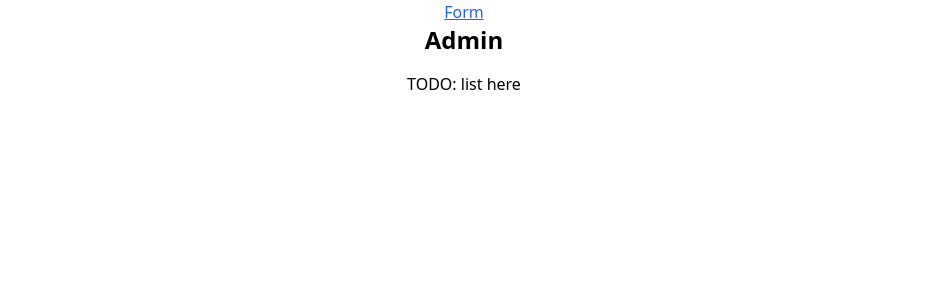
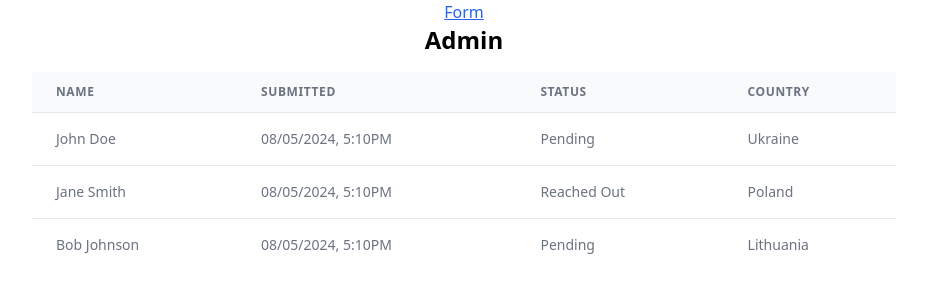
Before and after one commit to serg-mo/alma, a Next.js app: page /admin in a window 1280 px wide. Shown: the top 300 px of the page, without its empty margins (176-1103 px from the left). Built offline with nearby package versions, Linux system fonts and the light colour scheme.

Commit message:
list with hardcoded leads

```diff
--- a/package.json
+++ b/package.json
@@ -13,6 +13,7 @@
     "@jsonforms/material-renderers": "^3.3.0",
     "@jsonforms/react": "^3.3.0",
     "autoprefixer": "^10.4.20",
+    "moment": "^2.30.1",
     "next": "14.2.5",
     "react": "^18",
     "react-dom": "^18"
--- /dev/null
+++ b/src/components/List.tsx
@@ -0,0 +1,49 @@
+import moment from 'moment';
+import { useState } from 'react';
+import { STATUSES } from "../constants";
+
+interface Lead {
+  id: number;
+  name: string;
+  submitted: Date;
+  country: string;
+  status: string;
+}
+
+const initialLeads: Lead[] = [
+  { id: 1, name: 'John Doe', submitted: new Date(), country: "Ukraine", status: STATUSES.PENDING },
+  { id: 2, name: 'Jane Smith', submitted: new Date(), country: "Poland", status: STATUSES.REACHED_OUT },
+  { id: 3, name: 'Bob Johnson', submitted: new Date(), country: "Lithuania", status: STATUSES.PENDING },
+];
+
+
+export default function List() {
+  const [leads, setLeads] = useState<Lead[]>(initialLeads);
+
+  const handleClick = (id: number) => {
+    console.log(`click ${id}`)
+  };
+
+  return (
+    <table className="min-w-full divide-y divide-gray-200 text-gray-500">
+      <thead className="bg-gray-50 text-xs font-medium uppercase tracking-wider">
+        <tr>
+          <th className="px-6 py-3 text-left">Name</th>
+          <th className="px-6 py-3 text-left">Submitted</th>
+          <th className="px-6 py-3 text-left">Status</th>
+          <th className="px-6 py-3 text-left">Country</th>
+        </tr>
+      </thead>
+      <tbody className="bg-white divide-y divide-gray-200 text-sm font-medium">
+        {leads.map(({ id, name, submitted, status, country }: Lead) => (
+          <tr key={id} onClick={() => handleClick(id)}>
+            <td className="px-6 py-4 whitespace-nowrap">{name}</td>
+            <td className="px-6 py-4 whitespace-nowrap">{moment(submitted).format('MM/DD/YYYY, h:mmA')}</td>
+            <td className="px-6 py-4 whitespace-nowrap">{status}</td>
+            <td className="px-6 py-4 whitespace-nowrap text-sm font-medium">{country}</td>
+          </tr>
+        ))}
+      </tbody>
+    </table>
+  );
+};
--- /dev/null
+++ b/src/constants.ts
@@ -0,0 +1,4 @@
+export const STATUSES = {
+  'PENDING': 'Pending',
+  'REACHED_OUT': 'Reached Out',
+}
--- a/src/pages/admin.tsx
+++ b/src/pages/admin.tsx
@@ -1,3 +1,4 @@
+import List from '@/components/List';
 import Link from 'next/link';
 import { useEffect, useState } from 'react';
 
@@ -31,7 +32,7 @@ export default function Admin() {
     <>
       <Link href="/" className="text-blue-600 underline hover:no-underline">Form</Link>
       <h1 className="text-2xl font-bold mb-4">Admin</h1>
-      TODO: list here
+      <List />
     </>
   );
 }
```
Also changed, not shown: 1 other file (tests, documents, lock files or other folders).
